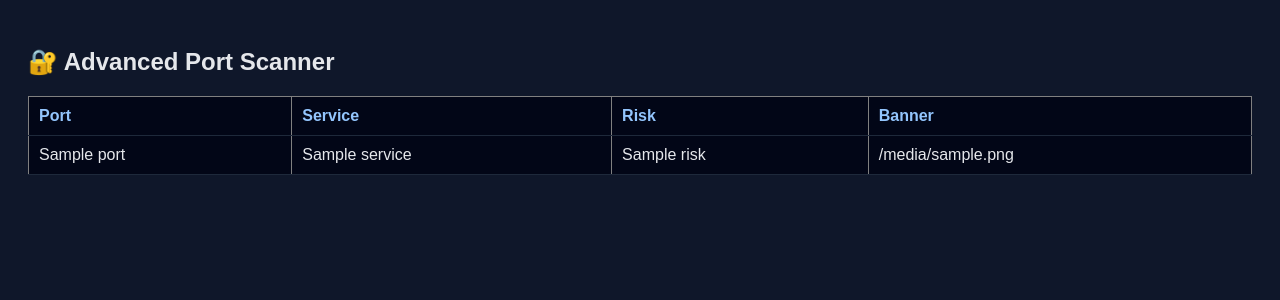
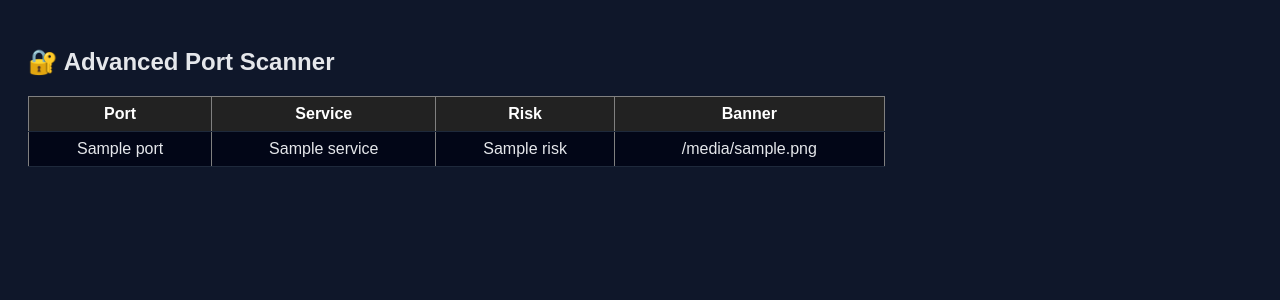
Before and after one commit to hesenislam/security-lab, a Flask app: template python-scripts/templates/index.html in a window 1280 px wide. Shown: the top 300 px of the page. Run offline with Flask 3, Linux system fonts and the light colour scheme; the template is opened without the code that fills it: most values are stand-ins (such as "Sample title", 1, 10 or a date in 2020).

Commit message:
Update style.css

```diff
--- a/static/style.css
+++ b/static/style.css
@@ -52,3 +52,17 @@ tr:hover {
     font-size: 0.9em;
     color: #cbd5f5;
 }
+table {
+    border-collapse: collapse;
+    width: 70%;
+}
+
+th, td {
+    padding: 8px;
+    text-align: center;
+}
+
+th {
+    background-color: #222;
+    color: white;
+}
```
